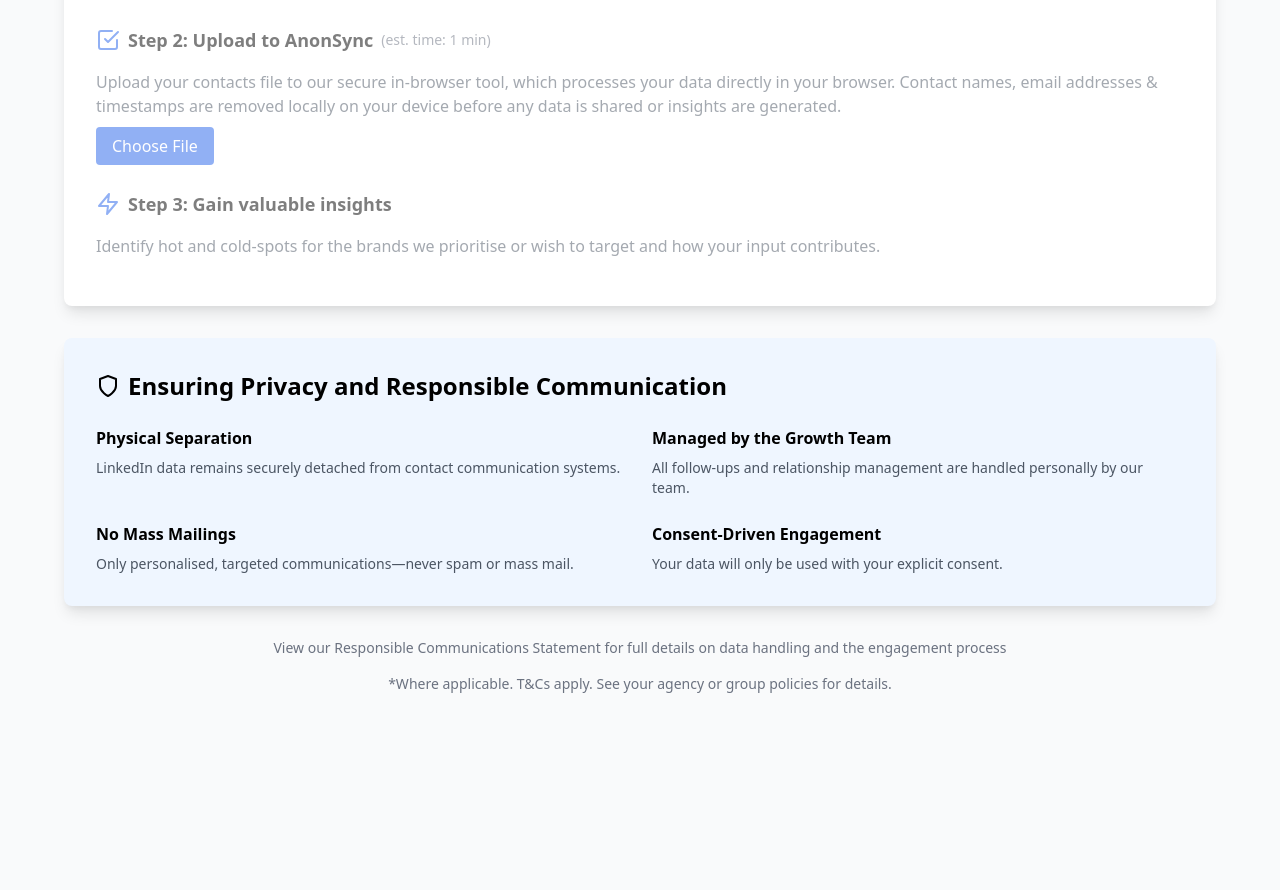
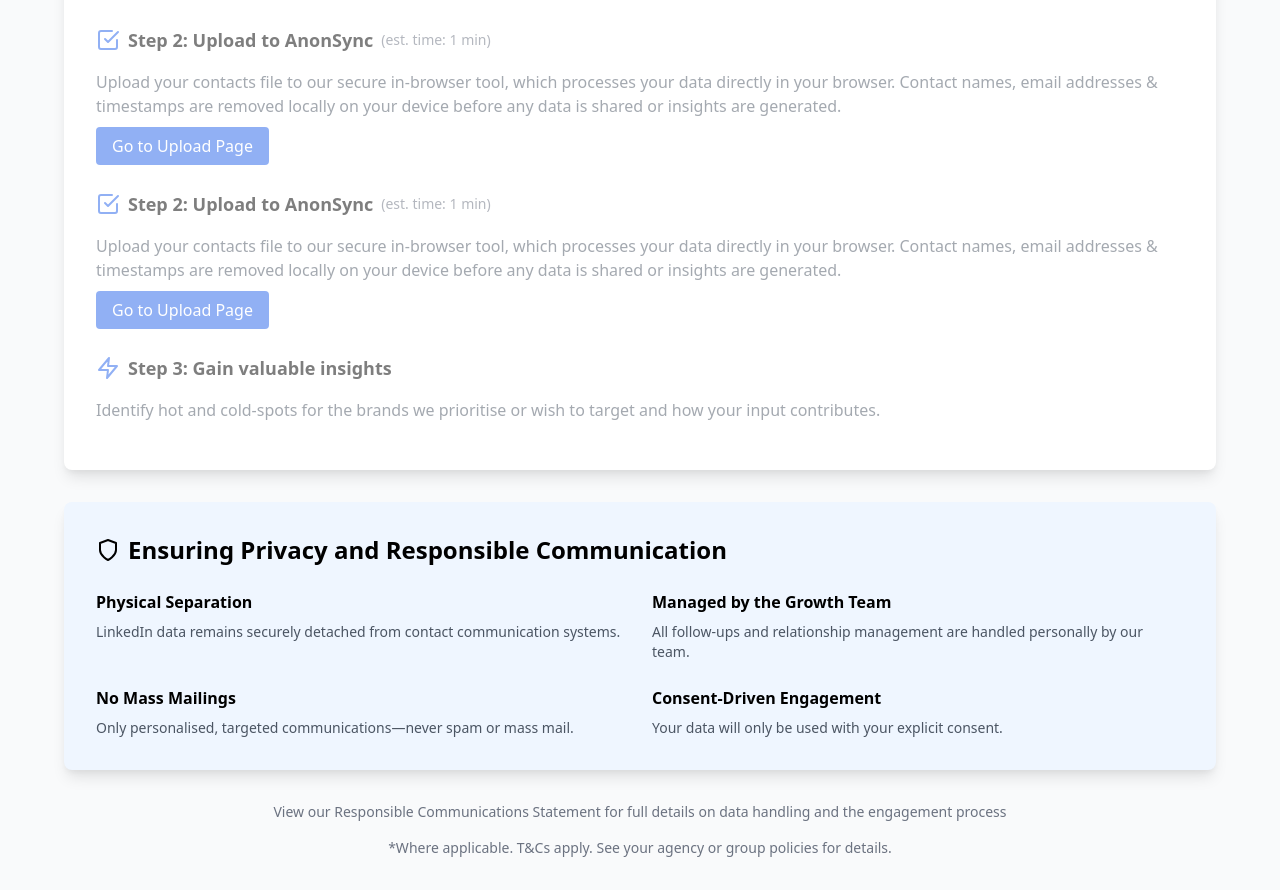
Before and after one commit to JFKSO/LI-Pages, a plain HTML site: page index.html in a window 1280 px wide. Shown: the part 1600-2490 px from the top of the page. Before the commit the page ends 2326 px from the top, so only its background shows below. Drawn offline with nearby package versions, Linux system fonts and the light colour scheme.

Commit message:
Update index.html
Updated with link not file upload

```diff
--- a/index.html
+++ b/index.html
@@ -212,11 +212,30 @@
                             Upload your contacts file to our secure in-browser tool, which processes your data directly in your browser.
                             Contact names, email addresses & timestamps are removed locally on your device before any data is shared or insights are generated.
                         </p>
-                        <input type="file" class="hidden" id="fileUpload">
+                        <!-- <input type="file" class="hidden" id="fileUpload">
                         <label for="fileUpload" class="bg-blue-600 text-white px-4 py-2 rounded hover:bg-blue-700 cursor-pointer">
                             Choose File
-                        </label>
+                        </label> -->
+                        <a href="https://jfkso.github.io/LI-Pages/processor10" class="bg-blue-600 text-white px-4 py-2 rounded hover:bg-blue-700">
+                            Go to Upload Page
+                        </a>
                     </div>
+                    <div id="step2" class="opacity-50">
+                        <div class="flex items-center mb-4">
+                            <i data-feather="check-square" class="w-6 h-6 text-blue-600 mr-2"></i>
+                            <h3 class="text-lg font-semibold">Step 2: Upload to AnonSync</h3>
+                            <span class="ml-2 text-sm text-gray-500">(est. time: 1 min)</span>
+                        </div>
+                        <p class="mb-4 text-gray-600">
+                            Upload your contacts file to our secure in-browser tool, which processes your data directly in your browser.
+                            Contact names, email addresses & timestamps are removed locally on your device before any data is shared or insights are generated.
+                        </p>
+                        <a href="https://your-url.com/upload" class="bg-blue-600 text-white px-4 py-2 rounded hover:bg-blue-700">
+                            Go to Upload Page
+                        </a>
+                    </div>
+
+
 
                     <div id="step3" class="opacity-50">
                         <div class="flex items-center mb-4">
```
